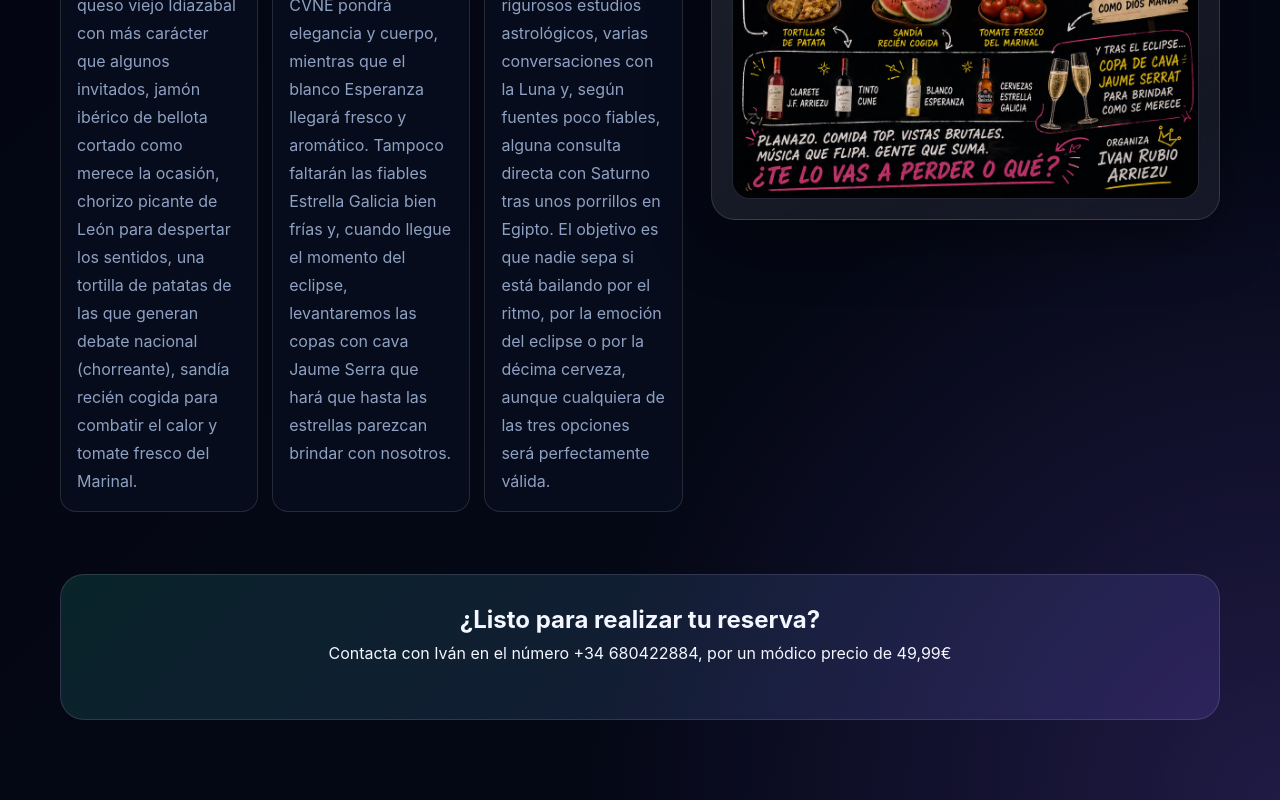
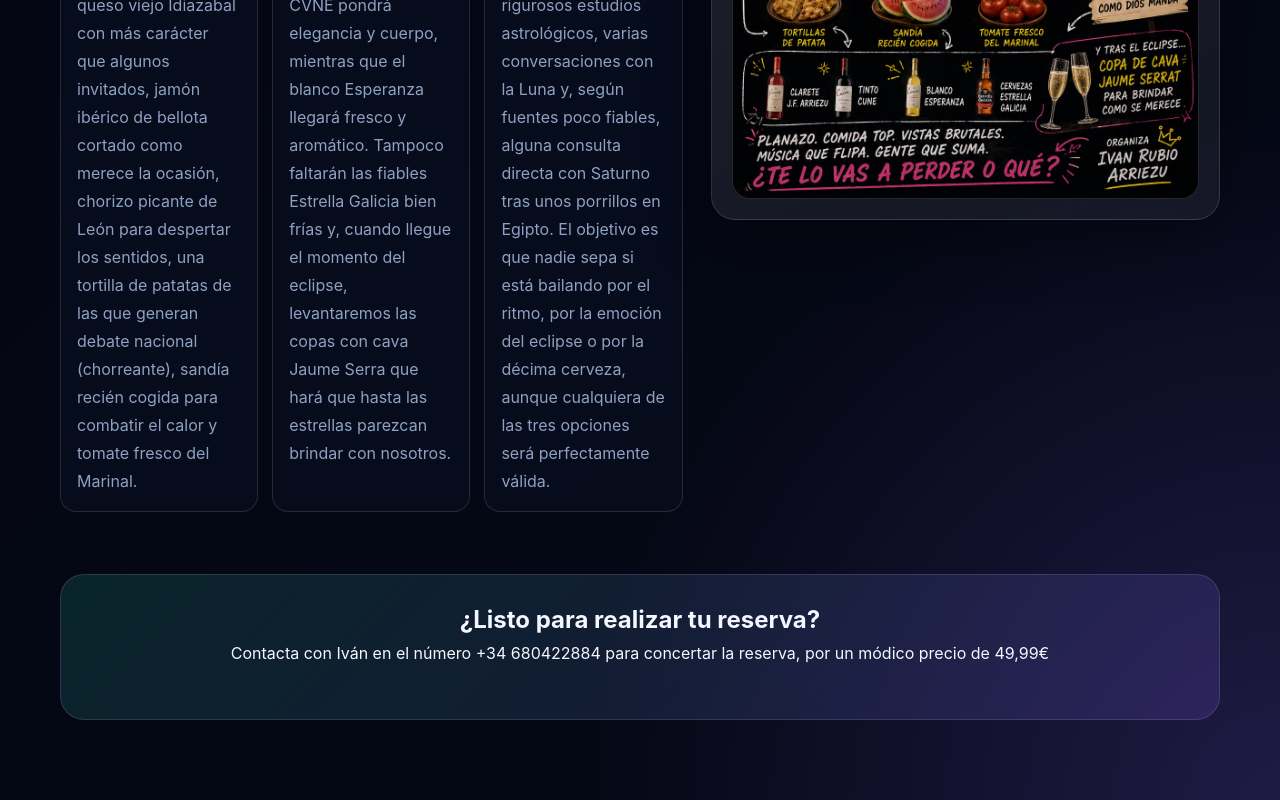
Before and after one commit to ivanrubioarriezu/ursusdata, a plain HTML site: page eclipse/index.html in a window 1280 px wide. Shown: the part 936-1736 px from the top of the page. Drawn offline with Linux system fonts and the light colour scheme.

Commit message:
LAST BUT NOT LEAST

```diff
--- a/eclipse/index.html
+++ b/eclipse/index.html
@@ -59,7 +59,7 @@
 
       <section class="cta fade-up">
         <h2>¿Listo para realizar tu reserva?</h2>
-        <p>Contacta con Iván en el número +34 680422884, por un módico precio de 49,99€</p>
+        <p>Contacta con Iván en el número +34 680422884 para concertar la reserva, por un módico precio de 49,99€</p>
       </section>
     </div>
 
```
